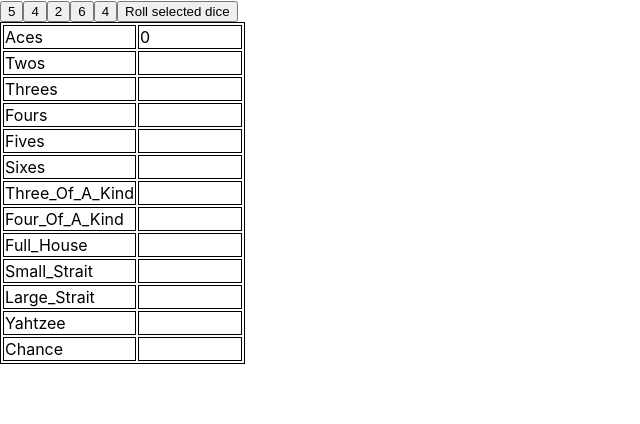
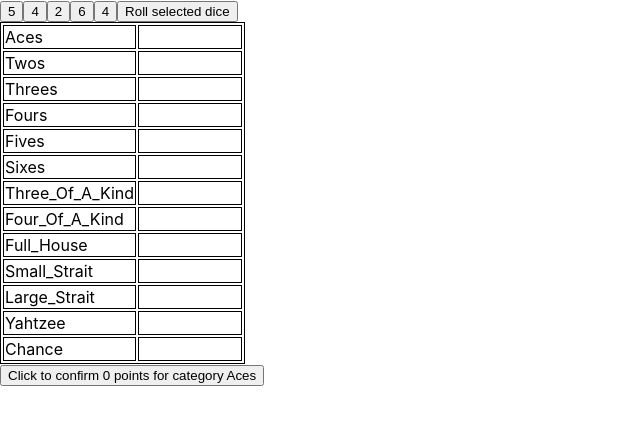
Before and after one commit to hannahwaldmueller/yahtzee, a React (Create React App) app: page / in a window 1280 px wide. Both pictures are taken after a click on the element "Aces". Shown: the top 424 px of the page, without its empty margins (0-640 px from the left). Built offline with nearby package versions, Linux system fonts and the light colour scheme.

Commit message:
add confirm button to set a score

```diff
--- a/src/ScoreSheet.tsx
+++ b/src/ScoreSheet.tsx
@@ -6,18 +6,23 @@
 export function ScoreSheet(currentDiceNumbers: SetOfDice) {
 
     const [score, setScore] = useState<ScoreMap>(new Map());
-    function setScoreForCategory (categoryNumber: ScoreCategories) {
+    const [selectedCategory, setSelectedCategory] = useState<ScoreCategories|null>();
+    function onConfirmButtonClick (categoryNumber: ScoreCategories) {
+        function setScoreForCategory() {
             let newScore: ScoreMap = new Map<ScoreCategories, number | null>(score);
-        newScore.set(categoryNumber,calculateScoreForCategory(currentDiceNumbers,categoryNumber));
+            newScore.set(categoryNumber, calculateScoreForCategory(currentDiceNumbers, categoryNumber));
             setScore(newScore);
         }
 
+        setScoreForCategory();
+        setSelectedCategory(null);
+    }
     const scoreFields: any[] = [];
 
     for (let category = ScoreCategories.Aces; category <= ScoreCategories.Chance; category++) {
         scoreFields.push(
             <tr key={category}
-                onClick={() => setScoreForCategory(category)}>
+                onClick={()=>setSelectedCategory(category)}>
                 <td>
                     {ScoreCategories[category]}
                 </td>
@@ -26,9 +31,22 @@
         )
     }
 
-     return  <table>
+    let setScoreButton;
+
+    if (selectedCategory) {
+        let scoreForCategory = calculateScoreForCategory(currentDiceNumbers, selectedCategory);
+        setScoreButton = <button onClick={() => onConfirmButtonClick(selectedCategory)}
+        >Click to confirm {scoreForCategory} points for category {ScoreCategories[selectedCategory]}</button>
+    }
+
+     return  (
+         <div>
+             <table>
                  <tbody>
                  {scoreFields}
                  </tbody>
-     </table>;
+             </table>
+             {setScoreButton}
+         </div>
+     );
 }
```
Lines whose indentation alone changed are shown as unchanged.
